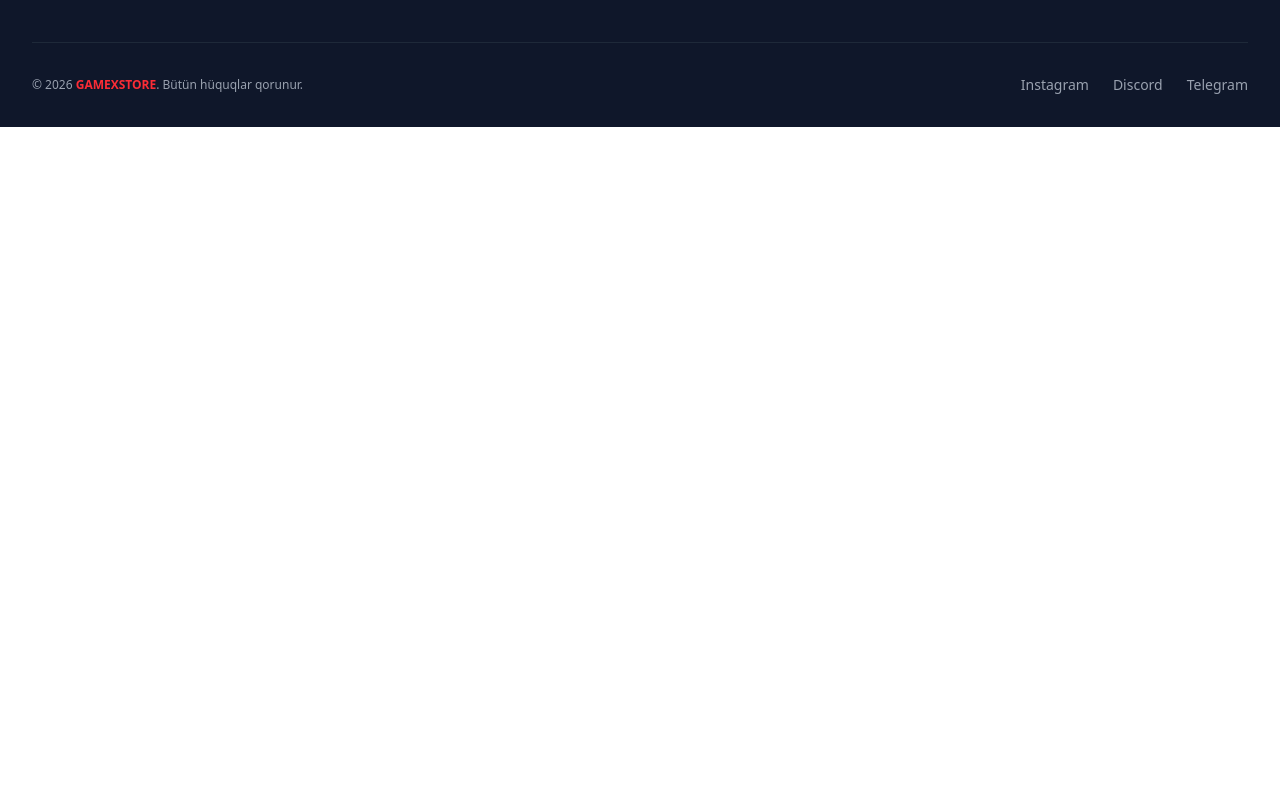
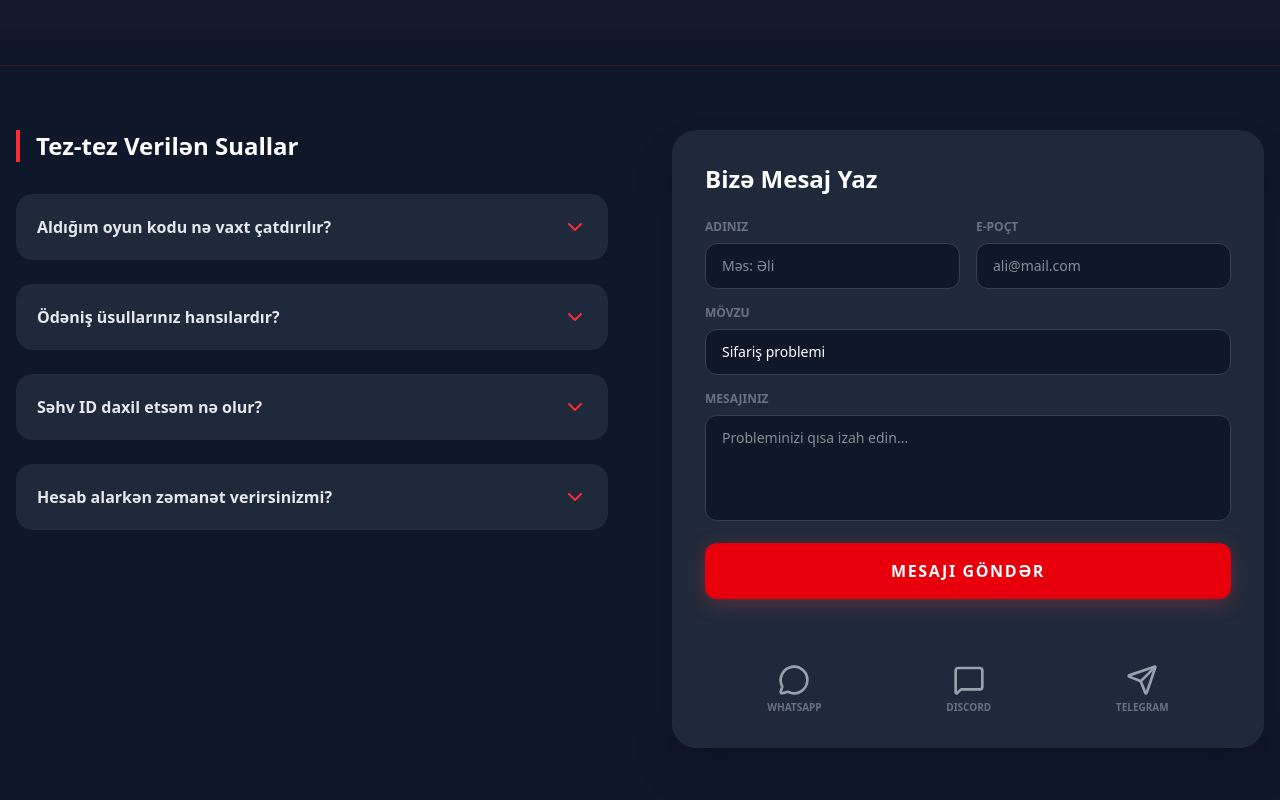
Before and after one commit to m1mmdli56/game-project, a Next.js app: page /support in a window 1280 px wide. Shown: the part 300-1100 px from the top of the page. Before the commit the page ends 800 px from the top, so only its background shows below. Built offline with nearby package versions, Linux system fonts and the light colour scheme.

Commit message:
feat: implement Support component with FAQ and contact form

```diff
--- a/src/app/support/page.jsx
+++ b/src/app/support/page.jsx
@@ -1,9 +1,160 @@
-import React from 'react'
+"use client";
+import { useState } from "react";
+// WhatsApp yerinə MessageCircle, Discord üçün daxili ikon olmadığı üçün MessageSquare istifadə edirik
+import { MessageCircle, MessageSquare, Send, ChevronDown } from "lucide-react";
 
-const support = () => {
+const faqs = [
+  {
+    question: "Aldığım oyun kodu nə vaxt çatdırılır?",
+    answer:
+      "Rəqəmsal kodlar və balans yükləmələri adətən 1-5 dəqiqə ərzində avtomatik olaraq tamamlanır.",
+  },
+  {
+    question: "Ödəniş üsullarınız hansılardır?",
+    answer:
+      "MilliÖN, eManat, m10 və bütün yerli bank kartları (Visa/Mastercard) ilə ödəniş edə bilərsiniz.",
+  },
+  {
+    question: "Səhv ID daxil etsəm nə olur?",
+    answer:
+      "Təəssüf ki, balans yükləmələri anında baş verdiyi üçün geri qaytarılmır. Zəhmət olmasa ID-ni iki dəfə yoxlayın.",
+  },
+  {
+    question: "Hesab alarkən zəmanət verirsinizmi?",
+    answer:
+      "Bəli, satdığımız bütün VIP hesablar 24 saatlıq yoxlama zəmanəti ilə təmin olunur.",
+  },
+];
+
+const Support = () => {
+  const [activeFaq, setActiveFaq] = useState(null);
+
   return (
-    <div>support</div>
-  )
-}
+    <div className="bg-[#0f172a] min-h-screen text-white pb-20">
+      {/* Üst Header */}
+      <div className="bg-linear-to-b from-red-900/20 to-[#0f172a] py-20 text-center border-b border-red-500/10">
+        <h1 className="text-4xl md:text-6xl font-black uppercase italic tracking-tighter">
+          Sənə Necə <span className="text-red-500">Kömək</span> Edək?
+        </h1>
+        <p className="text-gray-400 mt-4 max-w-xl mx-auto">
+          Suallarınızın cavabını aşağıda tapa bilərsiniz və ya birbaşa bizimlə
+          əlaqə saxlaya bilərsiniz.
+        </p>
+      </div>
 
-export default support
+      <div className="max-w-7xl mx-auto px-4 mt-16 grid grid-cols-1 lg:grid-cols-2 gap-16">
+        {/* Sol Tərəf: FAQ (Sual-Cavab) */}
+        <div className="space-y-6">
+          <h2 className="text-2xl font-bold border-l-4 border-red-500 pl-4 mb-8">
+            Tez-tez Verilən Suallar
+          </h2>
+          {faqs.map((faq, index) => (
+            <div
+              key={index}
+              className="bg-[#1e293b] border border-gray-800 rounded-2xl overflow-hidden cursor-pointer transition-all hover:border-gray-600"
+              onClick={() => setActiveFaq(activeFaq === index ? null : index)}
+            >
+              <div className="p-5 flex justify-between items-center">
+                <span className="font-bold text-gray-200">{faq.question}</span>
+                <ChevronDown
+                  className={`text-red-500 transition-transform duration-300 ${activeFaq === index ? "rotate-180" : ""}`}
+                />
+              </div>
+              {activeFaq === index && (
+                <div className="px-5 pb-5 text-gray-400 text-sm leading-relaxed border-t border-gray-800 pt-4 animate-in fade-in duration-300">
+                  {faq.answer}
+                </div>
+              )}
+            </div>
+          ))}
+        </div>
+
+        {/* Sağ Tərəf: Əlaqə Formu */}
+        <div className="bg-[#1e293b] p-8 rounded-3xl border border-gray-800 shadow-2xl">
+          <h2 className="text-2xl font-bold mb-6">Bizə Mesaj Yaz</h2>
+          <form className="space-y-4">
+            <div className="grid grid-cols-1 md:grid-cols-2 gap-4">
+              <div>
+                <label className="text-xs uppercase text-gray-500 font-bold mb-2 block">
+                  Adınız
+                </label>
+                <input
+                  type="text"
+                  placeholder="Məs: Əli"
+                  className="w-full bg-[#0f172a] border border-gray-700 rounded-xl px-4 py-3 focus:border-red-500 outline-none text-sm transition-all"
+                />
+              </div>
+              <div>
+                <label className="text-xs uppercase text-gray-500 font-bold mb-2 block">
+                  E-poçt
+                </label>
+                <input
+                  type="email"
+                  placeholder="ali@mail.com"
+                  className="w-full bg-[#0f172a] border border-gray-700 rounded-xl px-4 py-3 focus:border-red-500 outline-none text-sm transition-all"
+                />
+              </div>
+            </div>
+            <div>
+              <label className="text-xs uppercase text-gray-500 font-bold mb-2 block">
+                Mövzu
+              </label>
+              <select className="w-full bg-[#0f172a] border border-gray-700 rounded-xl px-4 py-3 focus:border-red-500 outline-none text-sm transition-all appearance-none">
+                <option>Sifariş problemi</option>
+                <option>Ödəniş haqqında</option>
+                <option>Hesab şikayəti</option>
+                <option>Digər</option>
+              </select>
+            </div>
+            <div>
+              <label className="text-xs uppercase text-gray-500 font-bold mb-2 block">
+                Mesajınız
+              </label>
+              <textarea
+                rows="4"
+                placeholder="Probleminizi qısa izah edin..."
+                className="w-full bg-[#0f172a] border border-gray-700 rounded-xl px-4 py-3 focus:border-red-500 outline-none text-sm transition-all resize-none"
+              ></textarea>
+            </div>
+            <button className="w-full py-4 bg-red-600 hover:bg-red-700 text-white font-black uppercase tracking-widest rounded-xl transition-all shadow-[0_5px_20px_rgba(239,68,68,0.3)]">
+              Mesajı Göndər
+            </button>
+          </form>
+
+          {/* Sosial Dəstək Linkləri */}
+          <div className="mt-8 pt-8 border-t border-gray-800 flex justify-around">
+            {/* WhatsApp */}
+            <a
+              href="https://wa.me/numaran"
+              target="_blank"
+              className="flex flex-col items-center group"
+            >
+              <MessageCircle className="w-8 h-8 mb-1 text-gray-400 group-hover:text-green-500 group-hover:scale-110 transition-all" />
+              <span className="text-[10px] text-gray-500 font-bold uppercase group-hover:text-red-500">
+                WhatsApp
+              </span>
+            </a>
+
+            {/* Discord */}
+            <a href="#" className="flex flex-col items-center group">
+              <MessageSquare className="w-8 h-8 mb-1 text-gray-400 group-hover:text-indigo-500 group-hover:scale-110 transition-all" />
+              <span className="text-[10px] text-gray-500 font-bold uppercase group-hover:text-red-500">
+                Discord
+              </span>
+            </a>
+
+            {/* Telegram */}
+            <a href="#" className="flex flex-col items-center group">
+              <Send className="w-8 h-8 mb-1 text-gray-400 group-hover:text-blue-500 group-hover:scale-110 transition-all" />
+              <span className="text-[10px] text-gray-500 font-bold uppercase group-hover:text-red-500">
+                Telegram
+              </span>
+            </a>
+          </div>
+        </div>
+      </div>
+    </div>
+  );
+};
+
+export default Support;
```
